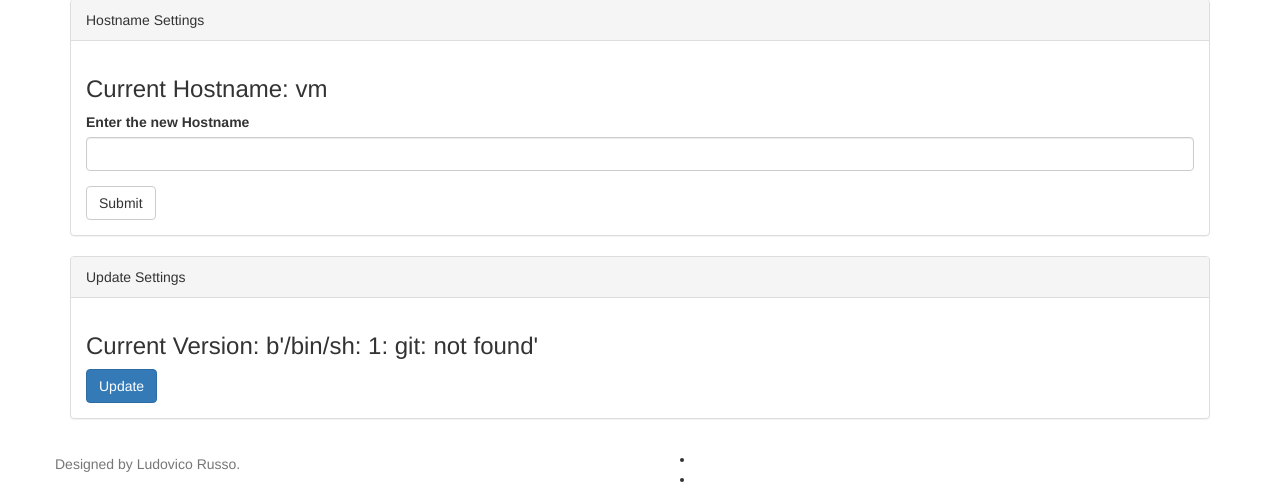
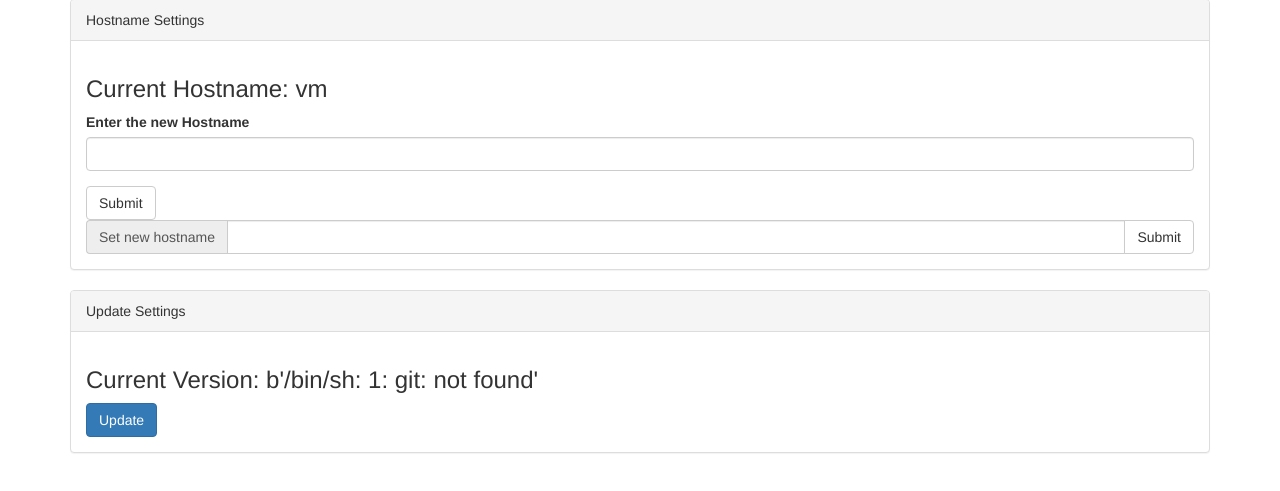
Before and after one commit to dotbot-io/webapp, a Flask app: page /settings/ in a window 1280 px wide. Shown: the part 193-684 px from the top of the page. Run offline with Flask 2, Linux system fonts and the light colour scheme; some libraries are stand-ins or nearby versions.

Commit message:
update hostname control

```diff
--- a/app/api_1_0/rasp_commands.py
+++ b/app/api_1_0/rasp_commands.py
@@ -23,3 +23,8 @@
 def update():
 	proc = subprocess.Popen(['update_robotoma'], stdout=subprocess.PIPE, stderr=subprocess.STDOUT)
 	return json_response( response='ok')
+
+@api.route('/bin/hostname/<hostname>')
+def set_hostname(hostname):
+	proc = subprocess.Popen(['/usr/local/bin/change_hostname', hostname], stdout=subprocess.PIPE, stderr=subprocess.STDOUT)
+	return json_response( response='ok')
--- a/app/static/js/settings.js
+++ b/app/static/js/settings.js
@@ -2,7 +2,12 @@
   $("#update-btn").text("updating...");
   $.get( "/api/v1.0/bin/update", function( data ) {
     console.log(data);
-    alert( "Done." );
-    $("#update-btn").text("Update");
   });
 }
+
+var set_hostname = function() {
+  console.log("test");
+  $.get( "/api/v1.0/bin/hostname/"+$("#hostname_text").val(), function( data ) {
+    console.log(data);
+  });
+}
--- a/app/templates/settings/settings.html
+++ b/app/templates/settings/settings.html
@@ -1,14 +1,7 @@
-{% extends "base.html" %}
-{% import "bootstrap/wtf.html" as wtf %}
-
-{% block scripts %}
-{{super()}}
+{% extends "base.html" %} {% import "bootstrap/wtf.html" as wtf %} {% block scripts %} {{super()}}
 <script src="{{url_for('static', filename='js/settings.js')}}">
 </script>
-{% endblock %}
-
-
-{% block page_content %}
+{% endblock %} {% block page_content %}
 
 
 <div class="container">
@@ -22,6 +15,14 @@
         <div class="panel-heading">Hostname Settings</div>
         <div class="panel-body">
           <h3>Current Hostname: {{ hostname }}</h3> {{ wtf.quick_form(form) }}
+
+          <div class="input-group">
+            <span class="input-group-addon" id="basic-addon3">Set new hostname</span>
+            <input type="text" class="form-control" id="hostname_text">
+            <span class="input-group-btn">
+              <button class="btn btn-default" id="update-btn" type="submit" onclick = "set_hostname()">Submit</button>
+            </span>
+          </div>
         </div>
       </div>
     </div>
@@ -33,7 +34,7 @@
         <div class="panel-heading">Update Settings</div>
         <div class="panel-body">
           <h3>Current Version: {{version}}</h3>
-            <button class="btn btn-primary" id="update-btn" type="submit" onclick="update()">Update</button>
+          <button class="btn btn-primary" id="update-btn" type="submit" onclick="update()">Update</button>
         </div>
       </div>
     </div>
```
